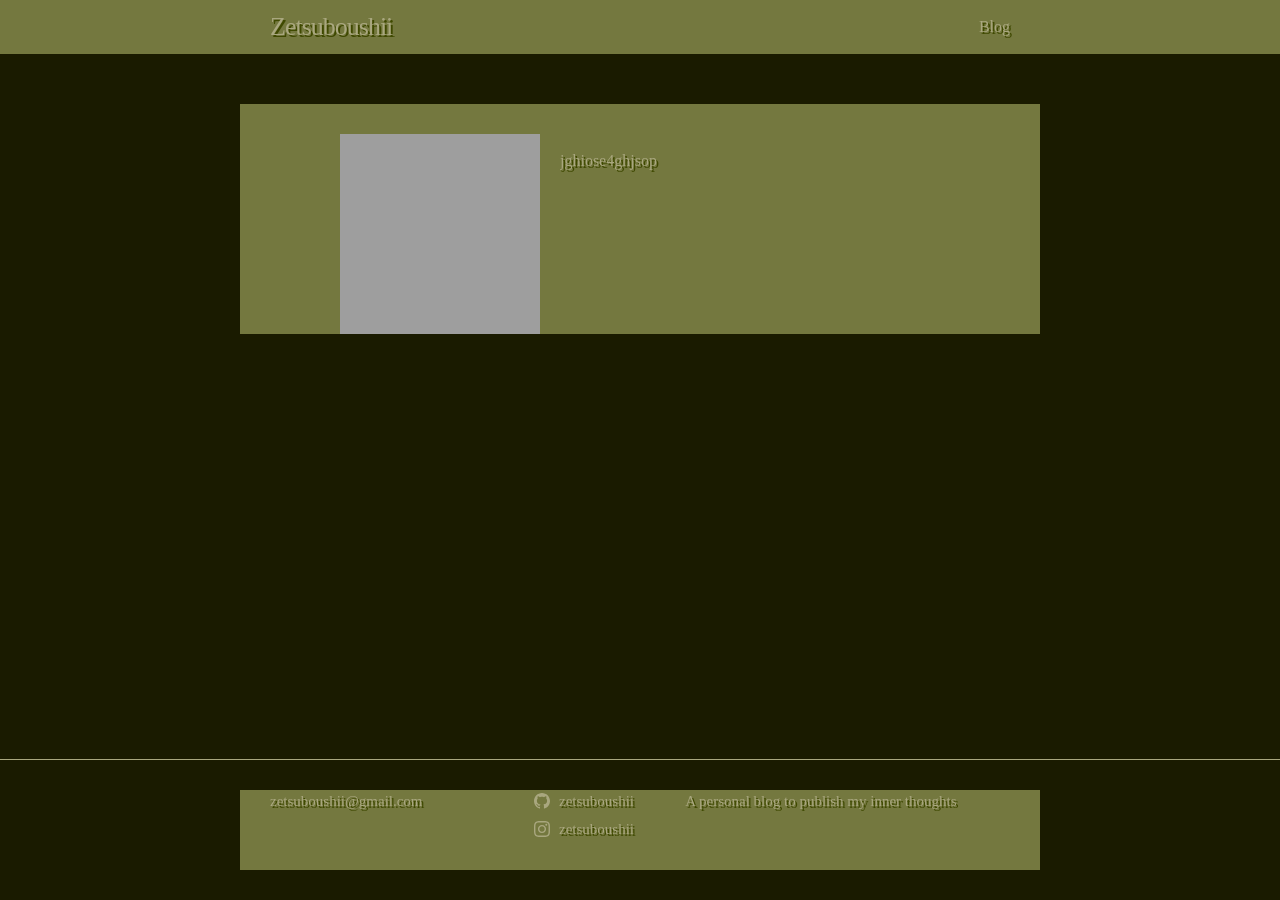
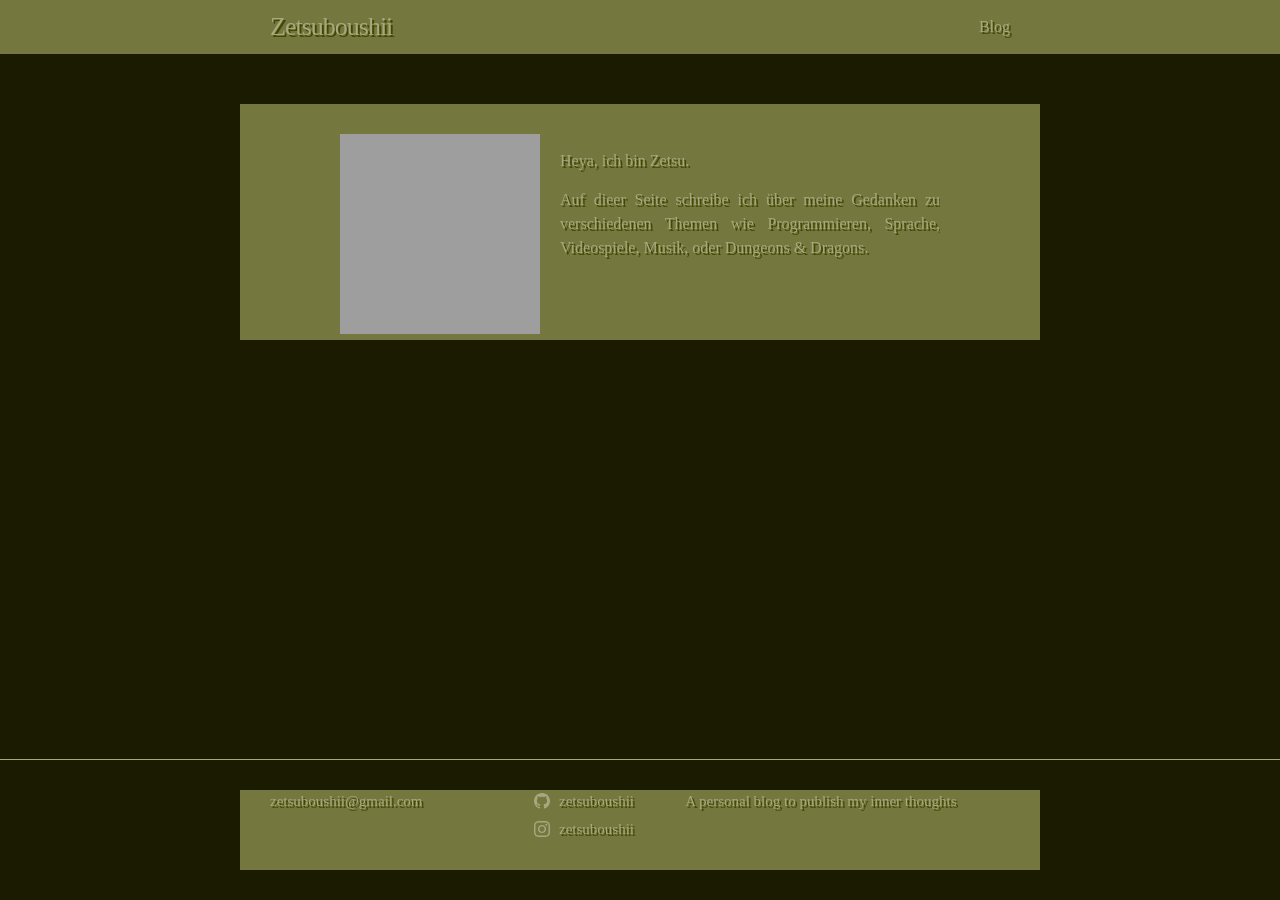
Before and after one commit to Zetsuboushii/zetsuNET, a Jekyll site: the page built from index.md, in a window 1280 px wide. Built offline with Jekyll 4.4.1, drawn with Linux system fonts in a browser that asks for light colours; some web fonts are replaced; grey boxes are pictures that could not be loaded.

Commit message:
wrote short text

```diff
--- a/index.md
+++ b/index.md
@@ -5,4 +5,7 @@
 layout: home
 ---
 
-jghiose4ghjsop
+Heya, ich bin Zetsu.
+
+Auf dieer Seite schreibe ich über meine Gedanken zu verschiedenen Themen wie Programmieren, Sprache, Videospiele, Musik,
+oder Dungeons & Dragons.
```
